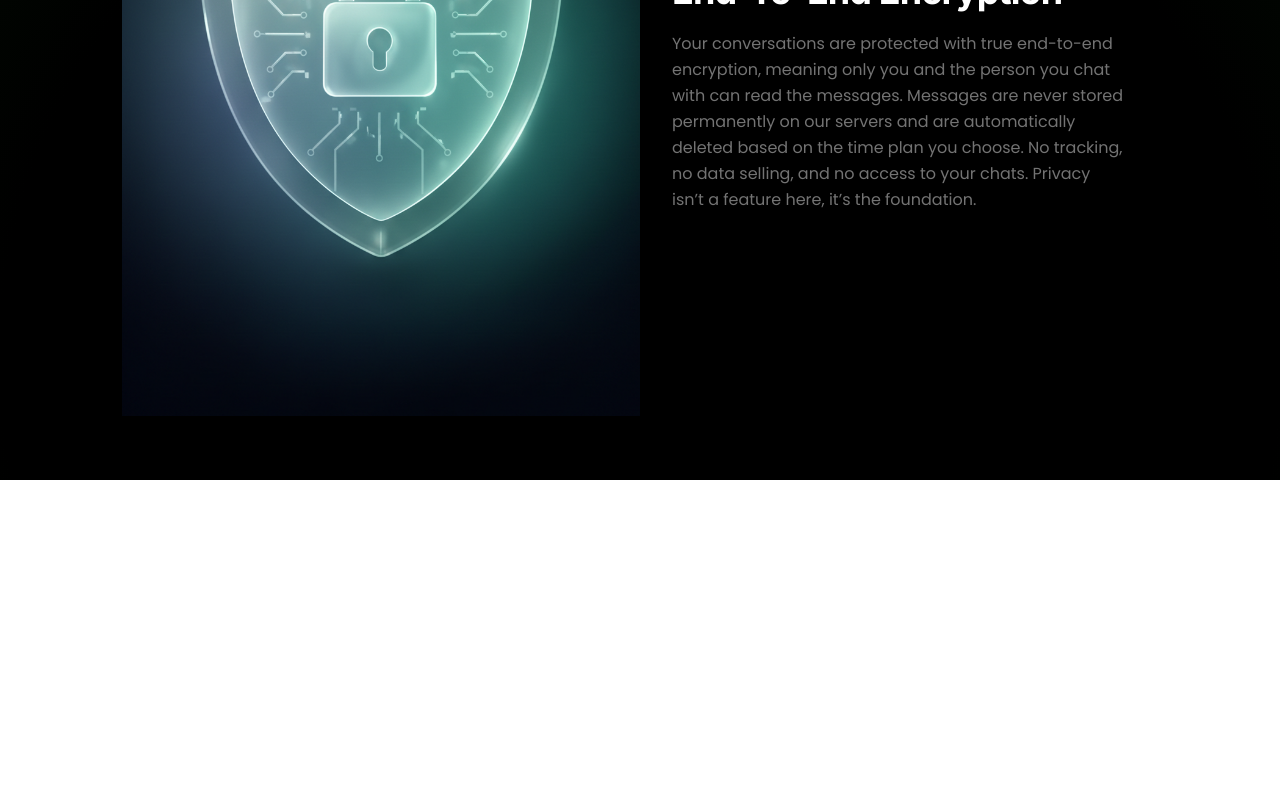
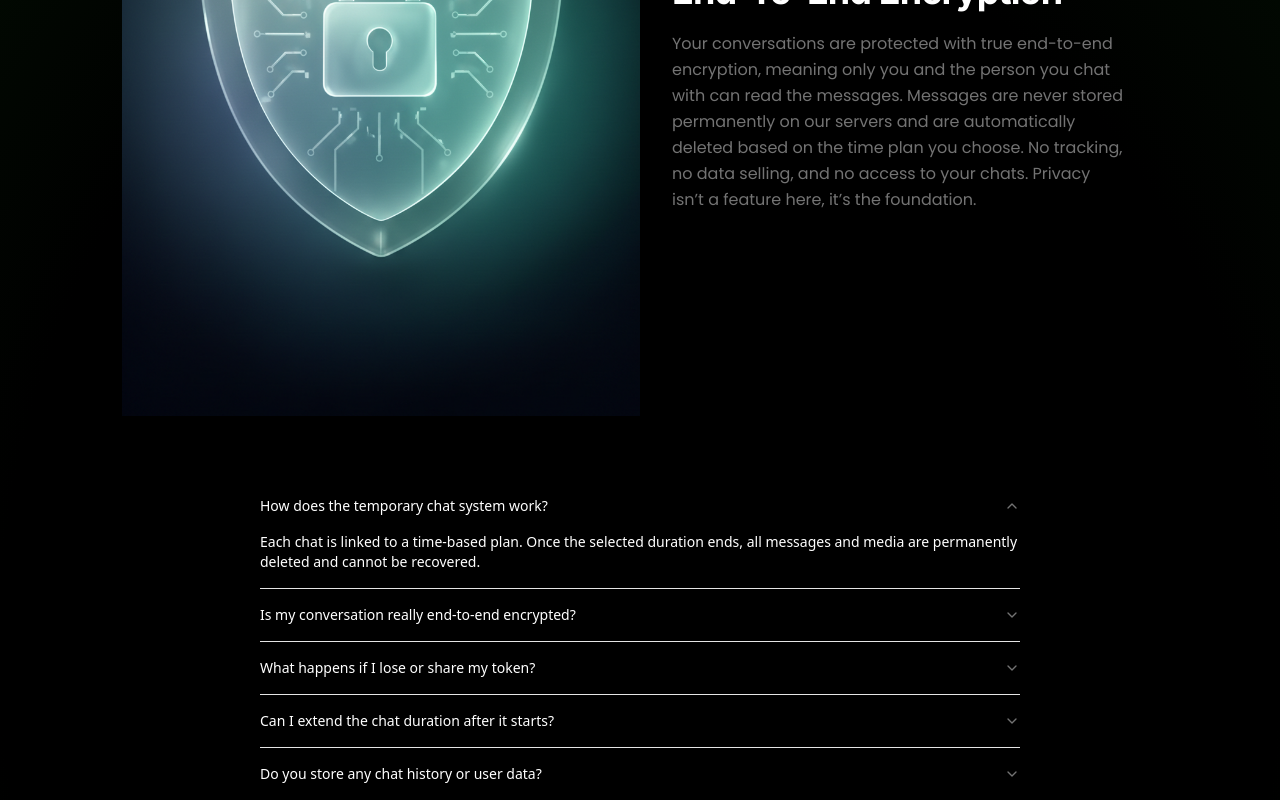
Before and after one commit to tahmid-khan-hub/Distak, a Next.js app: page / in a window 1280 px wide. Shown: the part 715-1515 px from the top of the page. Before the commit the page ends 1195 px from the top, so only its background shows below. Built offline with nearby package versions, Linux system fonts and the light colour scheme.

Commit message:
Added accordion of shadcn, FaQ section has been added inside the HomeComponents and imported it in the root page

```diff
--- /dev/null
+++ b/app/HomeComponents/FaQ/FaQ.tsx
@@ -0,0 +1,57 @@
+"use client";
+import { Accordion, AccordionContent, AccordionItem, AccordionTrigger } from "@/components/ui/accordion";
+
+const items = [
+  {
+    value: "item-1",
+    trigger: "How does the temporary chat system work?",
+    content:
+      "Each chat is linked to a time-based plan. Once the selected duration ends, all messages and media are permanently deleted and cannot be recovered.",
+  },
+  {
+    value: "item-2",
+    trigger: "Is my conversation really end-to-end encrypted?",
+    content:
+      "Yes. Messages are encrypted on your device and can only be decrypted by the recipient. Even our servers cannot read or store your conversations.",
+  },
+  {
+    value: "item-3",
+    trigger: "What happens if I lose or share my token?",
+    content:
+      "Anyone with your token can access the chat. If you believe your token was exposed, generate a new one immediately to stay secure.",
+  },
+  {
+    value: "item-4",
+    trigger: "Can I extend the chat duration after it starts?",
+    content:
+      "Yes, you can extend the chat time before it expires by selecting a new plan. Once expired, the chat is permanently deleted.",
+  },
+  {
+    value: "item-5",
+    trigger: "Do you store any chat history or user data?",
+    content:
+      "No. We do not store chat history, metadata, or personal information. Everything is deleted automatically based on your selected plan.",
+  },
+];
+
+const FaQ = () => {
+  return (
+    <div className="text-white ">
+      <Accordion
+        type="single"
+        collapsible
+        defaultValue="item-1"
+        className="max-w-190 mx-auto"
+      >
+        {items.map((item) => (
+          <AccordionItem key={item.value} value={item.value}>
+            <AccordionTrigger>{item.trigger}</AccordionTrigger>
+            <AccordionContent>{item.content}</AccordionContent>
+          </AccordionItem>
+        ))}
+      </Accordion>
+    </div>
+  );
+};
+
+export default FaQ;
--- a/app/page.tsx
+++ b/app/page.tsx
@@ -1,3 +1,4 @@
+import FaQ from "./HomeComponents/FaQ/FaQ";
 import GetStarted from "./HomeComponents/GetStarted/GetStarted";
 import SafetyAndSecurity from "./HomeComponents/SafetyAndSecurity/SafetyAndSecurity";
 
@@ -6,6 +7,7 @@ export default function Home() {
     <div className="max-w-275 mx-auto px-4">
       <GetStarted />
       <SafetyAndSecurity />
+      <FaQ />
     </div>
   );
 }
--- /dev/null
+++ b/components/ui/accordion.tsx
@@ -0,0 +1,66 @@
+"use client"
+
+import * as React from "react"
+import { ChevronDownIcon } from "lucide-react"
+import { Accordion as AccordionPrimitive } from "radix-ui"
+
+import { cn } from "@/lib/utils"
+
+function Accordion({
+  ...props
+}: React.ComponentProps<typeof AccordionPrimitive.Root>) {
+  return <AccordionPrimitive.Root data-slot="accordion" {...props} />
+}
+
+function AccordionItem({
+  className,
+  ...props
+}: React.ComponentProps<typeof AccordionPrimitive.Item>) {
+  return (
+    <AccordionPrimitive.Item
+      data-slot="accordion-item"
+      className={cn("border-b last:border-b-0", className)}
+      {...props}
+    />
+  )
+}
+
+function AccordionTrigger({
+  className,
+  children,
+  ...props
+}: React.ComponentProps<typeof AccordionPrimitive.Trigger>) {
+  return (
+    <AccordionPrimitive.Header className="flex">
+      <AccordionPrimitive.Trigger
+        data-slot="accordion-trigger"
+        className={cn(
+          "focus-visible:border-ring focus-visible:ring-ring/50 flex flex-1 items-start justify-between gap-4 rounded-md py-4 text-left text-sm font-medium transition-all outline-none hover:underline focus-visible:ring-[3px] disabled:pointer-events-none disabled:opacity-50 [&[data-state=open]>svg]:rotate-180",
+          className
+        )}
+        {...props}
+      >
+        {children}
+        <ChevronDownIcon className="text-muted-foreground pointer-events-none size-4 shrink-0 translate-y-0.5 transition-transform duration-200" />
+      </AccordionPrimitive.Trigger>
+    </AccordionPrimitive.Header>
+  )
+}
+
+function AccordionContent({
+  className,
+  children,
+  ...props
+}: React.ComponentProps<typeof AccordionPrimitive.Content>) {
+  return (
+    <AccordionPrimitive.Content
+      data-slot="accordion-content"
+      className="data-[state=closed]:animate-accordion-up data-[state=open]:animate-accordion-down overflow-hidden text-sm"
+      {...props}
+    >
+      <div className={cn("pt-0 pb-4", className)}>{children}</div>
+    </AccordionPrimitive.Content>
+  )
+}
+
+export { Accordion, AccordionItem, AccordionTrigger, AccordionContent }
--- a/package.json
+++ b/package.json
@@ -14,6 +14,7 @@
     "clsx": "^2.1.1",
     "lucide-react": "^0.563.0",
     "next": "16.1.6",
+    "radix-ui": "^1.4.3",
     "react": "19.2.3",
     "react-dom": "19.2.3",
     "react-icons": "^5.5.0",
```
Also changed, not shown: 1 other file (tests, documents, lock files or other folders).
